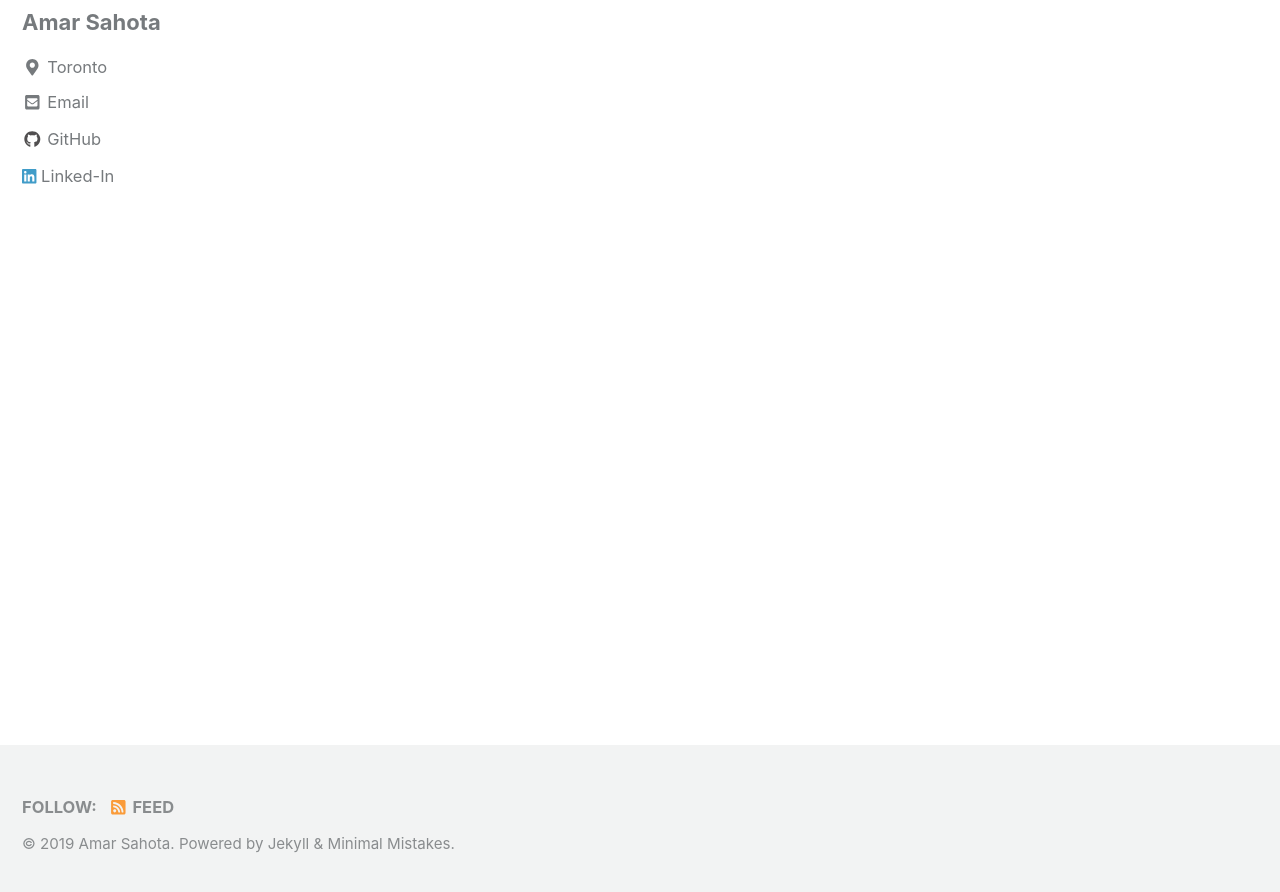
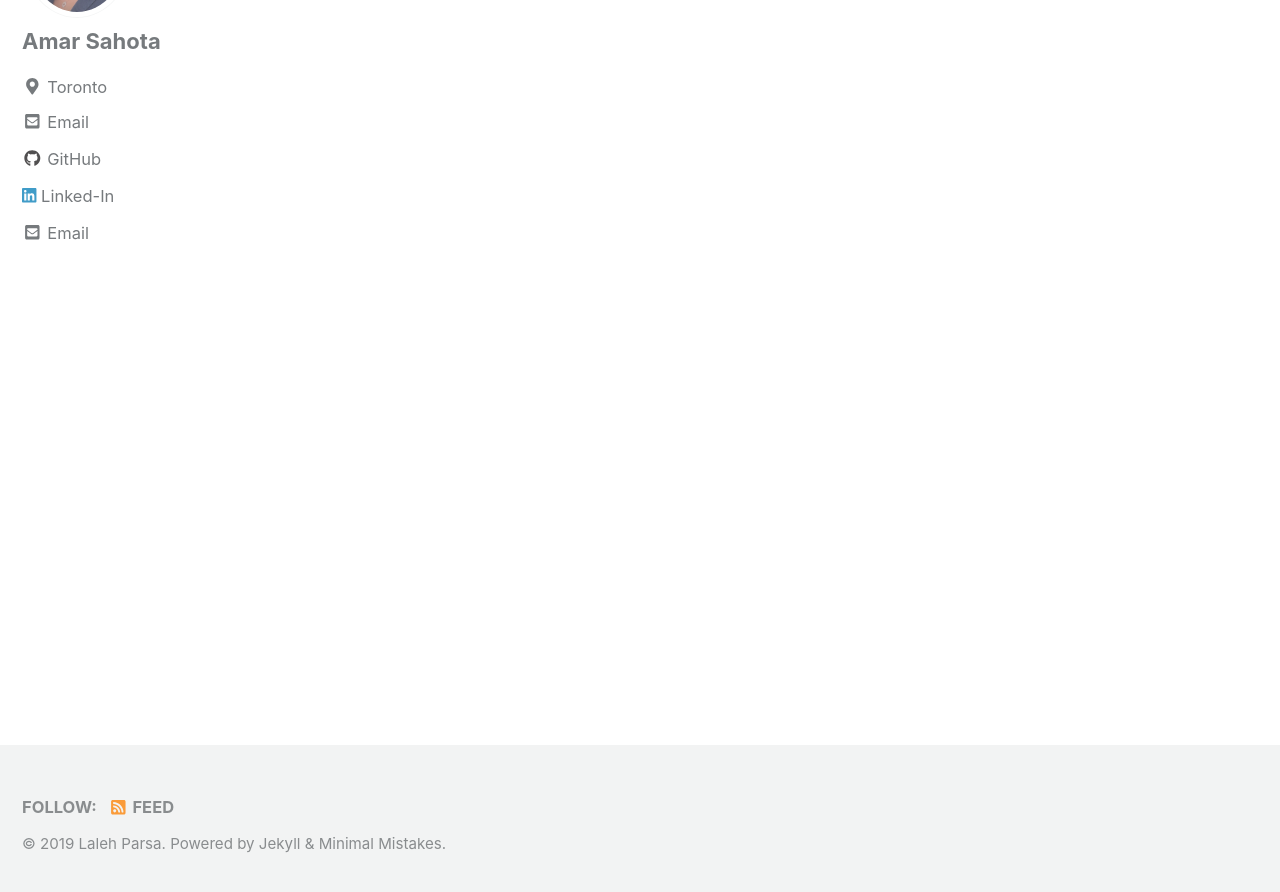
Before and after one commit to Laleh-parsa/Laleh-parsa.github.io, a Jekyll site: the page built from _pages/ml.md, in a window 1280 px wide and 900 px high, scrolled down 222 px. Shown: the top 892 px of the window. Built offline with Jekyll 4.4.1, drawn with Linux system fonts in a browser that asks for light colours; cached includes are drawn as plain includes; nearby versions of some CDN libraries; some of the changed text lies outside the part shown.

Commit message:
new github

```diff
--- a/_config.yml
+++ b/_config.yml
@@ -16,9 +16,9 @@ minimal_mistakes_skin    : "default" # "air", "aqua", "contrast", "dark", "dirt"
 
 # Site Settings
 locale                   : "en-US"
-title                    : "Amar Sahota"
+title                    : "Laleh Parsa"
 title_separator          : "-"
-name                     : "Amar Sahota"
+name                     : "Laleh Parsa"
 description              : "Portfolio"
 url                      : # the base hostname & protocol for your site e.g. "https://mmistakes.github.io"
 baseurl                  : # the subpath of your site, e.g. "/blog"
@@ -107,14 +107,14 @@ analytics:
 # Site Author
 author:
   name             : "Amar Sahota"
-  avatar           : "/images/Author-Favicon.png"
+  avatar           : "/images/image.jpg"
   bio              : ""
   location         : "Toronto"
-  email            :
+  email            : "laleh.zandparsa@mail.mcgill.ca"
   links:
     - label: "Email"
       icon: "fas fa-fw fa-envelope-square"
-      url: mailto:amar.sahota271@gmail.com
+      url: mailto:laleh.zandparsa@mail.mcgill.ca
     - label: "Website"
       icon: "fas fa-fw fa-link"
       # url: "https://your-website.com"
@@ -129,7 +129,7 @@ author:
       url: "https://github.com/amarsahota/"
     - label: "Linked-In"
       icon: "fab fa-linkedin"
-      url: "https://www.linkedin.com/in/amar-sahota-104736bb/"
+      url: "https://www.linkedin.com/in/laleh-parsa-1572bb164/"
 
 # Site Footer
 footer:
```
Also changed, not shown: index.md (+2 -2 lines), images/Author-Favicon.png (deleted), images/image.jpg (added), images/image2.jpg (added), 2 other files.
